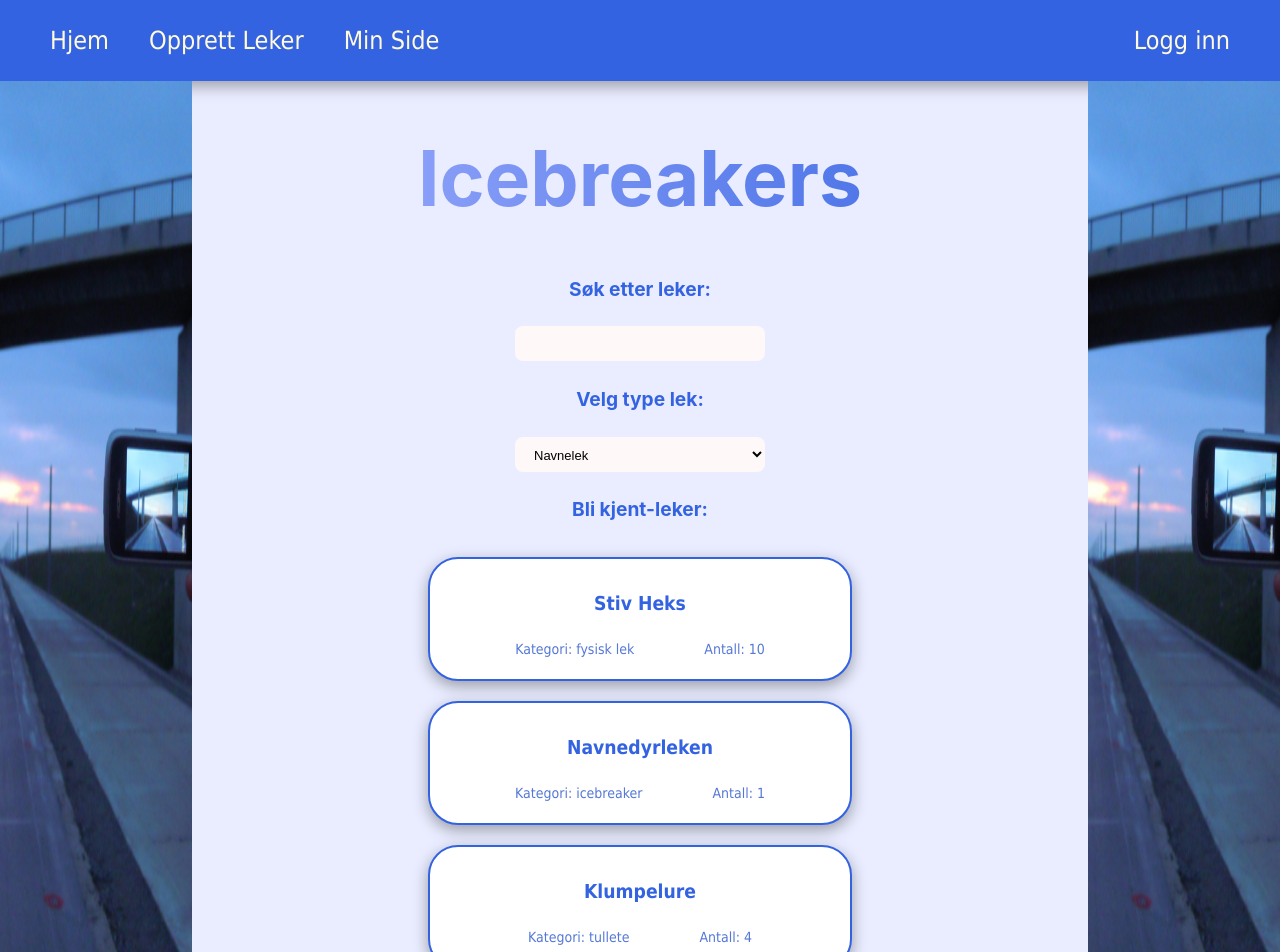
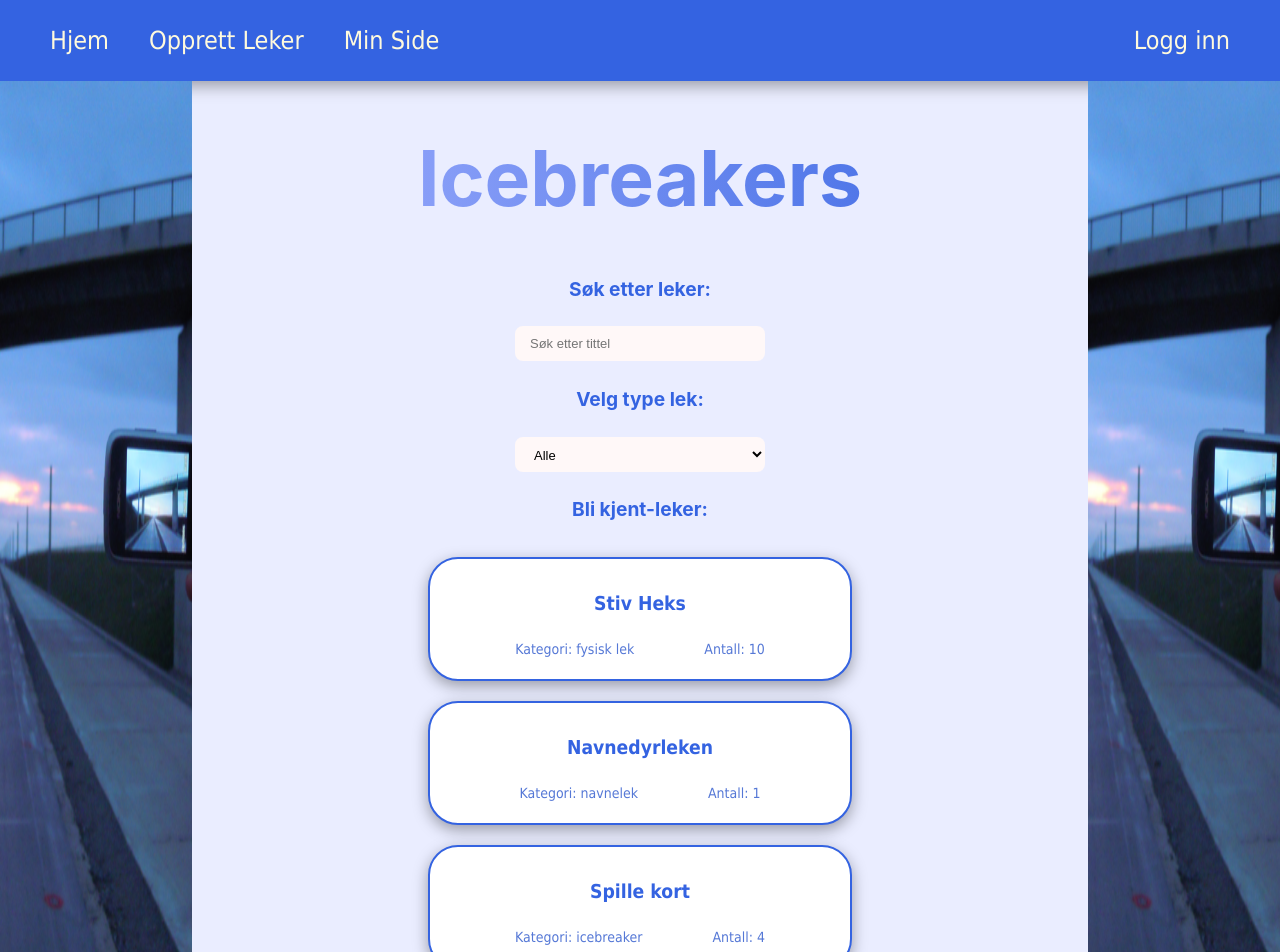
Before and after one commit to Nathaniavm/PU, a React (Create React App) app: page / in a window 1280 px wide. Shown: the top 952 px of the page. Built offline with nearby package versions, Linux system fonts and the light colour scheme.

Commit message:
feat #21: Add functionality to search for games, also added filter function, since they both used the same logic

```diff
--- a/src/pages/games/Games.css
+++ b/src/pages/games/Games.css
@@ -43,11 +43,18 @@
 }
 
 .gameDescription {
+    display: flex;
+    flex-direction: column;
+    align-items: center;
+    justify-content: center;
     text-align: center;
     margin-bottom: 15px;
 }
 
 .gameDescription p {
     line-height: 1.5;
-    margin: 5%;
+    margin-top: 5%;
+    margin-bottom: 5%;
+    margin-right: 5px;
+    margin-left: 5px;
 }
--- a/src/pages/games/Games.js
+++ b/src/pages/games/Games.js
@@ -8,10 +8,11 @@ const Games = () => {
 
     // Placeholder games, will be switched with backend retreiving method
     const placeholderGames = [
-        {gameID: 1, title: 'Stiv Heks', description: 'bladdi bladdi bla', category: 'fysisk lek', nPeople: '10'},
-        {gameID: 2, title: 'Navnedyrleken', description: 'blææææææææ', category: 'icebreaker', nPeople: '1'},
-        {gameID: 3, title: 'Klumpelure', description: 'blåååpopppppepepewpepe', category: 'tullete', nPeople: '4'},
-        {gameID: 4, title: 'BONGONG', description: 'fjsdhkfhdsufheuh', category: 'tullete', nPeople: '4'},
+        {gameID: 1, title: 'Stiv Heks', description: 'En blir valgt til å være heks, heksa skal løpe etter de andre og prøve å ta på dem, hvis man blir truffet av heksa må man stå med beina spredt, og man blir fri hvis noen kraber under beina dine'
+        , category: 'fysisk lek', nPeople: '10'},
+        {gameID: 2, title: 'Navnedyrleken', description: 'Alle sier navnet sitt, og et dyr med samme forbokstav som navnet', category: 'navnelek', nPeople: '1'},
+        {gameID: 3, title: 'Spille kort', description: 'Bare spille ett eller annet med kort', category: 'icebreaker', nPeople: '4'},
+        {gameID: 4, title: 'Sista', description: 'Løpe etter hverandre', category: 'fysisk lek', nPeople: '4'},
     ];
 
     // Find the game baced on the gameID
--- a/src/pages/hjem/Hjem.js
+++ b/src/pages/hjem/Hjem.js
@@ -1,4 +1,4 @@
-import React from 'react'
+import React, { useState } from 'react'
 import './Hjem.css'
 import myImage from './reklame.png';
 import { Link } from 'react-router-dom';
@@ -6,13 +6,29 @@ import { Link } from 'react-router-dom';
 
 
 const placeholderGames = [
-  {gameID: 1, title: 'Stiv Heks', description: 'bladdi bladdi bla', category: 'fysisk lek', nPeople: '10'},
-  {gameID: 2, title: 'Navnedyrleken', description: 'blææææææææ', category: 'icebreaker', nPeople: '1'},
-  {gameID: 3, title: 'Klumpelure', description: 'blåååpopppppepepewpepe', category: 'tullete', nPeople: '4'},
-  {gameID: 4, title: 'BONGONG', description: 'fjsdhkfhdsufheuh', category: 'tullete', nPeople: '4'},
+  {gameID: 1, title: 'Stiv Heks', description: 'En blir valgt til å være heks, heksa skal løpe etter de andre og prøve å ta på dem, hvis man blir truffet av heksa må man stå med beina spredt, og man blir fri hvis noen kraber under beina dine'
+  , category: 'fysisk lek', nPeople: '10'},
+  {gameID: 2, title: 'Navnedyrleken', description: 'Alle sier navnet sitt, og et dyr med samme forbokstav som navnet', category: 'navnelek', nPeople: '1'},
+  {gameID: 3, title: 'Spille kort', description: 'Bare spille ett eller annet med kort', category: 'icebreaker', nPeople: '4'},
+  {gameID: 4, title: 'Sista', description: 'Løpe etter hverandre', category: 'fysisk lek', nPeople: '4'},
 ]
 
 const Hjem = () => {
+    const [searchInput, setSearchInput] = useState('')
+    const [selectedCategory, setCategory] = useState('alle')
+
+    const handleSearchChange = (e) => {
+      setSearchInput(e.target.value);
+    }
+
+    const handleCategoryChange = (e) => {
+      setCategory(e.target.value);
+    }
+
+    const filteredGames = placeholderGames.filter( game =>
+      (game.title.toLowerCase().includes(searchInput.toLowerCase()) || searchInput === '') &&
+      (selectedCategory === 'alle' || game.category === selectedCategory)
+      );
   return (
     <>
     <div className='classContainer'>
@@ -32,23 +48,37 @@ const Hjem = () => {
             <h4>Søk etter leker:</h4>
             <form>
               <label for="search"> </label>
-              <input className= 'homeInputField' type='search' id='search' name='search'></input>
+              <input
+                className= 'homeInputField'
+                type='search'
+                id='search'
+                name='search'
+                value={searchInput}
+                onChange={handleSearchChange}
+                placeholder='Søk etter tittel'
+                />
             </form>
           </div>
 
           <div className='filter'>
             <h4>Velg type lek:</h4>
-            <select className='homeInputField' id='choiceBox'>
-              <option value='option1'>Navnelek</option>
-              <option value='option2'>Icebreaker</option>
-              <option value='option3'>Fysisk lek</option>
+            <select
+              className='homeInputField'
+              id='choiceBox'
+              value={selectedCategory}
+              onChange={handleCategoryChange}
+                >
+                <option value='alle'>Alle</option>
+                <option value='navnelek'>Navnelek</option>
+                <option value='icebreaker'>Icebreaker</option>
+                <option value='fysisk lek'>Fysisk lek</option>
             </select>
           </div>
 
           <div className='gameOverview'>
             <h4>Bli kjent-leker:</h4>
             <div className='gameGrid'>
-              {placeholderGames.map((game, index) => (
+              {filteredGames.map((game, index) => (
                 <Link to={`game/${game.gameID}`} key={index} className="gameSquare">
                   <h4>{game.title}</h4>
                   <div className="gameSquare-p-content">
```
